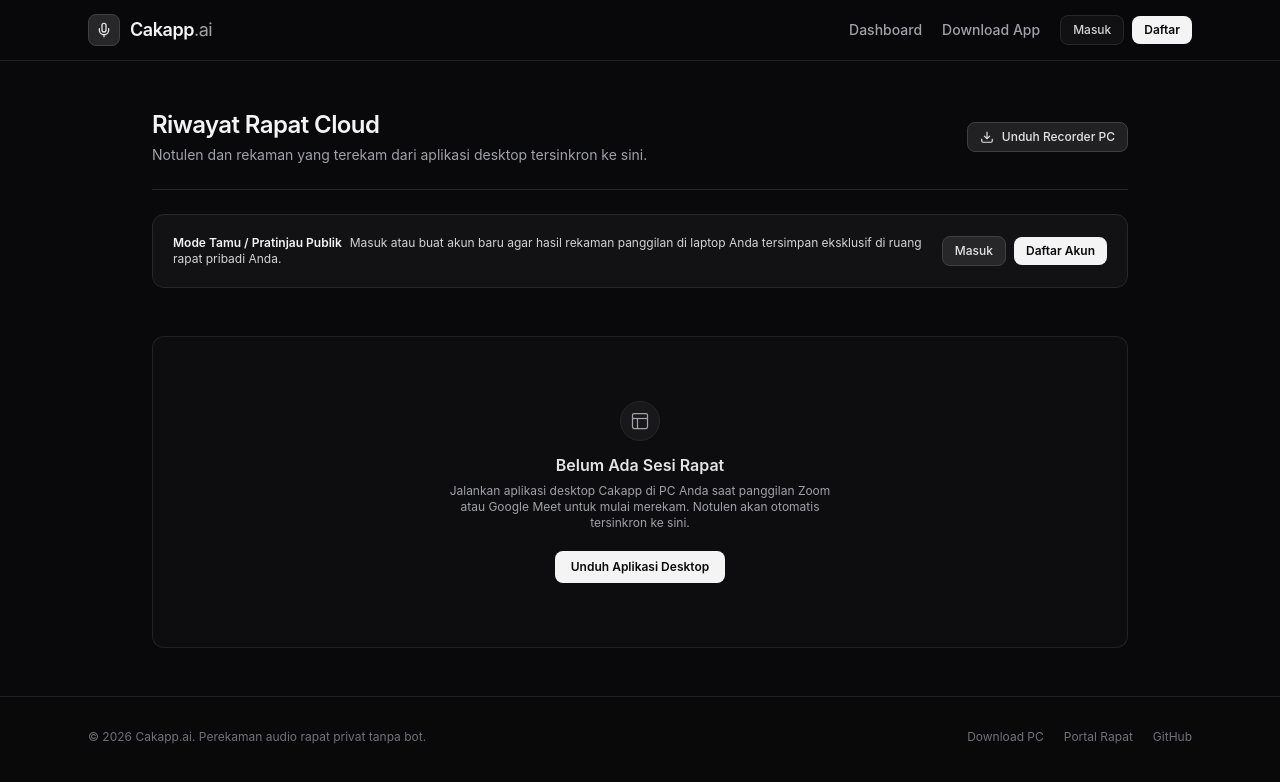
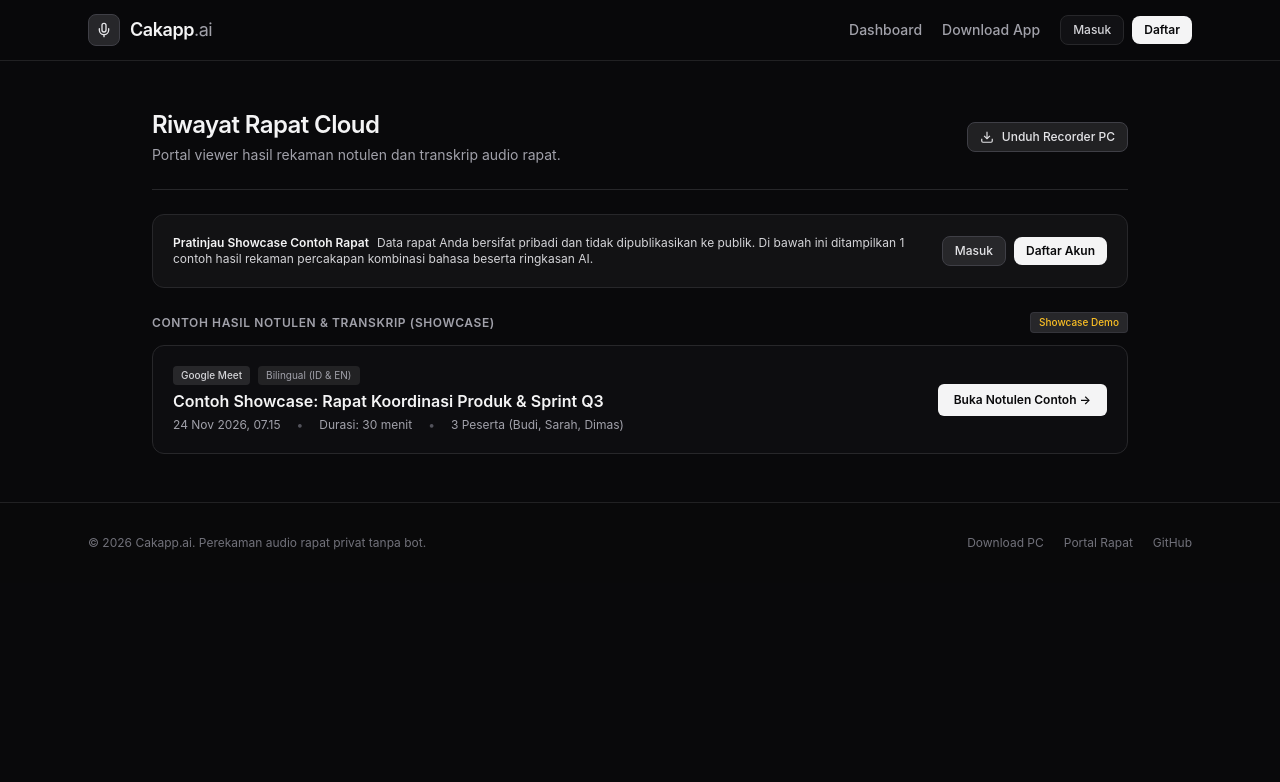
Before and after one commit to yudstrz/cakapp, a Next.js app in the folder web/: page /dashboard in a window 1280 px wide. Shown: the top 782 px of the page. Built offline with nearby package versions, Linux system fonts and the light colour scheme; no server answers; the database is empty.

Commit message:
feat(web): add single showcase demo with bilingual conversation and hide raw test data from public

```diff
--- a/web/src/app/dashboard/meetings/[id]/page.tsx
+++ b/web/src/app/dashboard/meetings/[id]/page.tsx
@@ -1,8 +1,9 @@
 import React from 'react';
 import Link from 'next/link';
-import { notFound } from 'next/navigation';
+import { notFound, redirect } from 'next/navigation';
 import { getDb } from '@/lib/neon';
 import { getCurrentUser } from '@/lib/auth';
+import { SHOWCASE_MEETING } from '@/lib/showcase';
 
 export const revalidate = 0;
 
@@ -26,6 +27,22 @@ export default async function MeetingDetailPage({
   params: Promise<{ id: string }>;
 }) {
   const { id } = await params;
+  const user = await getCurrentUser();
+
+  let meeting: any;
+  let notes: any = null;
+  let transcriptRows: any[] = [];
+  const isShowcase = id === 'showcase-demo';
+
+  if (isShowcase) {
+    meeting = SHOWCASE_MEETING;
+    notes = SHOWCASE_MEETING.notes;
+    transcriptRows = SHOWCASE_MEETING.transcripts;
+  } else {
+    if (!user) {
+      redirect('/login');
+    }
+
     const sql = getDb();
     if (!sql) {
       return (
@@ -38,7 +55,7 @@ export default async function MeetingDetailPage({
     const meetingRows = (await sql`
       SELECT id, user_id, title, started_at, ended_at, attendees, language, app, state
       FROM meetings
-    WHERE id = ${id}
+      WHERE id = ${id} AND (user_id = ${user.id} OR user_id IS NULL)
       LIMIT 1
     `) as any[];
 
@@ -46,21 +63,23 @@ export default async function MeetingDetailPage({
       notFound();
     }
 
-  const meeting = meetingRows[0];
+    meeting = meetingRows[0];
+
     const noteRows = (await sql`
       SELECT mine, enhanced, updated_at
       FROM notes
       WHERE meeting_id = ${id}
       LIMIT 1
     `) as any[];
-  const notes = noteRows[0] || null;
+    notes = noteRows[0] || null;
 
-  const transcriptRows = (await sql`
+    transcriptRows = (await sql`
       SELECT id, track, start_ms, end_ms, text, speaker
       FROM transcripts
       WHERE meeting_id = ${id}
       ORDER BY start_ms ASC
     `) as any[];
+  }
 
   const dateStr = meeting.started_at
     ? new Date(Number(meeting.started_at)).toLocaleDateString('id-ID', {
@@ -94,11 +113,16 @@ export default async function MeetingDetailPage({
       {/* Header Card */}
       <div className="rounded-2xl border border-zinc-800 bg-zinc-900/40 p-6 sm:p-8 backdrop-blur-sm">
         <div className="flex flex-wrap items-center gap-2 mb-3">
+          {isShowcase && (
+            <span className="rounded bg-amber-950/80 border border-amber-800/60 px-2.5 py-0.5 text-[10px] font-medium text-amber-300">
+              Showcase Demo
+            </span>
+          )}
           <span className="rounded bg-zinc-800 px-2.5 py-0.5 text-[10px] font-medium text-zinc-300 uppercase tracking-wider">
             {meeting.app || 'Panggilan'}
           </span>
           <span className="rounded bg-zinc-800/80 px-2 py-0.5 text-[10px] text-zinc-400">
-            Bahasa: {(meeting.language || 'id').toUpperCase()}
+            Bahasa: {meeting.language || 'ID'}
           </span>
           {durationMs && (
             <span className="rounded bg-zinc-800/80 px-2 py-0.5 text-[10px] text-zinc-400">
@@ -119,6 +143,23 @@ export default async function MeetingDetailPage({
             </span>
           )}
         </div>
+
+        {isShowcase && (
+          <div className="mt-5 rounded-xl border border-zinc-800 bg-zinc-950/60 p-4 flex flex-col sm:flex-row sm:items-center justify-between gap-3">
+            <div className="flex items-center gap-3">
+              <span className="flex h-8 w-8 items-center justify-center rounded-full bg-zinc-800 text-zinc-200">
+                <svg className="w-3.5 h-3.5 ml-0.5" viewBox="0 0 24 24" fill="currentColor">
+                  <polygon points="5 3 19 12 5 21 5 3" />
+                </svg>
+              </span>
+              <div>
+                <div className="text-xs font-medium text-zinc-200">Pemutar Audio Rekaman (Simulasi Sinkron Karaoke)</div>
+                <div className="text-[11px] text-zinc-400">Menangkap audio percakapan dual-track langsung dari sistem operasi</div>
+              </div>
+            </div>
+            <span className="text-xs font-mono text-zinc-400 shrink-0">01:08 / 30:00</span>
+          </div>
+        )}
       </div>
 
       {/* Content Section */}
--- a/web/src/app/dashboard/page.tsx
+++ b/web/src/app/dashboard/page.tsx
@@ -2,12 +2,13 @@ import React from 'react';
 import Link from 'next/link';
 import { getDb } from '@/lib/neon';
 import { getCurrentUser } from '@/lib/auth';
+import { SHOWCASE_MEETING } from '@/lib/showcase';
 
 export const revalidate = 0;
 
 export default async function DashboardPage() {
   const user = await getCurrentUser();
-  let meetings: any[] = [];
+  let userMeetings: any[] = [];
   let isConfigured = true;
   let statusNotice = '';
 
@@ -15,30 +16,27 @@ export default async function DashboardPage() {
   if (!sql) {
     isConfigured = false;
     statusNotice = 'DATABASE_URL belum ditambahkan di menu Environment Variables Vercel.';
-  } else {
+  } else if (user) {
     try {
-      if (user) {
-        // Query user's meetings (or unassigned meetings for demonstration)
-        meetings = (await sql`
+      userMeetings = (await sql`
         SELECT id, user_id, title, started_at, attendees, language, sync_version
         FROM meetings
-          WHERE user_id = ${user.id} OR user_id IS NULL
+        WHERE user_id = ${user.id}
         ORDER BY started_at DESC
         LIMIT 30;
       `) as any[];
-      } else {
-        // Guest mode / public preview
-        meetings = (await sql`
-          SELECT id, user_id, title, started_at, attendees, language, sync_version
-          FROM meetings
-          ORDER BY started_at DESC
-          LIMIT 20;
-        `) as any[];
-      }
     } catch (err: any) {
       statusNotice = err.message || 'Gagal memuat data dari database cloud.';
     }
   }
+
+  const showcaseDateStr = new Date(SHOWCASE_MEETING.started_at).toLocaleDateString('id-ID', {
+    day: 'numeric',
+    month: 'short',
+    year: 'numeric',
+    hour: '2-digit',
+    minute: '2-digit',
+  });
 
   return (
     <div className="mx-auto max-w-5xl px-4 sm:px-6 py-8 sm:py-12">
@@ -51,14 +49,14 @@ export default async function DashboardPage() {
             </h1>
             {user && (
               <span className="rounded-full bg-emerald-950/80 border border-emerald-800/60 px-2.5 py-0.5 text-[10px] font-medium text-emerald-300">
-                Terhubung: {user.email}
+                Akun: {user.email}
               </span>
             )}
           </div>
           <p className="text-xs sm:text-sm text-zinc-400">
             {user
-              ? `Selamat datang, ${user.full_name}. Notulen rapat Anda tersimpan rapi dan aman di cloud.`
-              : 'Notulen dan rekaman yang terekam dari aplikasi desktop tersinkron ke sini.'}
+              ? `Selamat datang, ${user.full_name}. Di bawah ini adalah daftar rapat pribadi yang terekam dari komputer Anda.`
+              : 'Portal viewer hasil rekaman notulen dan transkrip audio rapat.'}
           </p>
         </div>
 
@@ -77,14 +75,14 @@ export default async function DashboardPage() {
         </div>
       </div>
 
-      {/* Guest notice banner */}
-      {!user && isConfigured && (
+      {/* Guest notice banner with call to action */}
+      {!user && (
         <div className="mt-6 rounded-xl border border-zinc-800 bg-zinc-900/60 p-4 sm:p-5 flex flex-col sm:flex-row sm:items-center justify-between gap-4">
           <div className="text-xs text-zinc-300">
             <span className="font-semibold text-zinc-100 block sm:inline mr-2">
-              Mode Tamu / Pratinjau Publik
+              Pratinjau Showcase Contoh Rapat
             </span>
-            Masuk atau buat akun baru agar hasil rekaman panggilan di laptop Anda tersimpan eksklusif di ruang rapat pribadi Anda.
+            Data rapat Anda bersifat pribadi dan tidak dipublikasikan ke publik. Di bawah ini ditampilkan 1 contoh hasil rekaman percakapan kombinasi bahasa beserta ringkasan AI.
           </div>
           <div className="flex items-center gap-2 shrink-0">
             <Link
@@ -103,50 +101,31 @@ export default async function DashboardPage() {
         </div>
       )}
 
-      {/* Database warning notice */}
+      {/* Database warning notice if any */}
       {!isConfigured && (
         <div className="mt-6 rounded-lg border border-amber-800/60 bg-amber-950/30 p-4 text-xs text-amber-200">
           <div className="font-medium mb-1">Perhatian Konfigurasi Database:</div>
           <div>{statusNotice}</div>
-          <div className="mt-2 text-zinc-400">
-            Buka Vercel $\rightarrow$ Project Settings $\rightarrow$ Environment Variables $\rightarrow$ tambahkan <code className="text-amber-300">DATABASE_URL</code> dengan connection string Neon Anda.
-          </div>
         </div>
       )}
 
-      {isConfigured && statusNotice && (
-        <div className="mt-6 rounded-lg border border-red-800/60 bg-red-950/30 p-4 text-xs text-red-200">
-          {statusNotice}
+      {/* LOGGED IN USER: Personal Meetings */}
+      {user && (
+        <div className="mt-8">
+          <h2 className="text-sm font-semibold uppercase tracking-wider text-zinc-400 mb-3">
+            Rapat Pribadi Saya ({userMeetings.length})
+          </h2>
+
+          {userMeetings.length === 0 ? (
+            <div className="text-center py-12 px-4 rounded-xl border border-zinc-800/80 bg-zinc-900/30 mb-8">
+              <h3 className="text-sm font-semibold text-zinc-200">Belum Ada Sesi Rapat Pribadi</h3>
+              <p className="mt-1 text-xs text-zinc-400 max-w-sm mx-auto">
+                Buka aplikasi Cakapp di komputer Anda saat rapat online. Hasil rekaman otomatis tersinkron ke akun ini.
+              </p>
             </div>
-      )}
-
-      {/* Empty State */}
-      {meetings.length === 0 && isConfigured && !statusNotice && (
-        <div className="mt-12 text-center py-16 px-4 rounded-xl border border-zinc-800/80 bg-zinc-900/30">
-          <div className="mx-auto w-10 h-10 rounded-full border border-zinc-800 bg-zinc-900 flex items-center justify-center text-zinc-400 mb-3">
-            <svg className="w-5 h-5" viewBox="0 0 24 24" fill="none" stroke="currentColor" strokeWidth="1.5">
-              <rect width="18" height="18" x="3" y="3" rx="2" />
-              <path d="M3 9h18" />
-              <path d="M9 21V9" />
-            </svg>
-          </div>
-          <h2 className="text-sm sm:text-base font-semibold text-zinc-200">Belum Ada Sesi Rapat</h2>
-          <p className="mt-1.5 text-xs text-zinc-400 max-w-sm mx-auto">
-            Jalankan aplikasi desktop Cakapp di PC Anda saat panggilan Zoom atau Google Meet untuk mulai merekam. Notulen akan otomatis tersinkron ke sini.
-          </p>
-          <Link
-            href="/download"
-            className="mt-5 inline-flex items-center gap-2 rounded-lg bg-zinc-100 px-4 py-2 text-xs font-semibold text-zinc-950 hover:bg-white transition-colors"
-          >
-            Unduh Aplikasi Desktop
-          </Link>
-        </div>
-      )}
-
-      {/* Meeting List */}
-      {meetings.length > 0 && (
-        <div className="mt-6 divide-y divide-zinc-800/80 rounded-xl border border-zinc-800 bg-zinc-900/20 overflow-hidden">
-          {meetings.map((m) => {
+          ) : (
+            <div className="divide-y divide-zinc-800/80 rounded-xl border border-zinc-800 bg-zinc-900/20 overflow-hidden mb-8">
+              {userMeetings.map((m) => {
                 const dateStr = m.started_at
                   ? new Date(Number(m.started_at)).toLocaleDateString('id-ID', {
                       day: 'numeric',
@@ -164,17 +143,11 @@ export default async function DashboardPage() {
                     className="flex flex-col sm:flex-row sm:items-center justify-between gap-3 p-4 sm:p-5 hover:bg-zinc-900/50 transition-colors"
                   >
                     <div className="min-w-0">
-                  <h3 className="font-medium text-sm sm:text-base text-zinc-100 truncate">
+                      <h4 className="font-medium text-sm sm:text-base text-zinc-100 truncate">
                         {m.title || 'Rapat Tanpa Judul'}
-                  </h3>
+                      </h4>
                       <div className="mt-1 flex flex-wrap items-center gap-x-4 gap-y-1 text-xs text-zinc-400">
-                    <span className="flex items-center gap-1.5">
-                      <svg className="w-3.5 h-3.5 text-zinc-500" viewBox="0 0 24 24" fill="none" stroke="currentColor" strokeWidth="2">
-                        <circle cx="12" cy="12" r="10" />
-                        <polyline points="12 6 12 12 16 14" />
-                      </svg>
-                      {dateStr}
-                    </span>
+                        <span>{dateStr}</span>
                         <span className="text-zinc-600">•</span>
                         <span>Bahasa: {(m.language || 'id').toUpperCase()}</span>
                         <span className="text-zinc-600">•</span>
@@ -196,5 +169,53 @@ export default async function DashboardPage() {
             </div>
           )}
         </div>
+      )}
+
+      {/* SHOWCASE SECTION (Always available as high-craft reference) */}
+      <div className={user ? 'mt-8 border-t border-zinc-800/80 pt-8' : 'mt-6'}>
+        <div className="flex items-center justify-between mb-3">
+          <h2 className="text-xs font-semibold uppercase tracking-wider text-zinc-400">
+            Contoh Hasil Notulen & Transkrip (Showcase)
+          </h2>
+          <span className="rounded bg-zinc-800 border border-zinc-700/60 px-2 py-0.5 text-[10px] font-medium text-amber-400">
+            Showcase Demo
+          </span>
+        </div>
+
+        <div className="rounded-xl border border-zinc-800 bg-zinc-900/30 overflow-hidden">
+          <div className="flex flex-col sm:flex-row sm:items-center justify-between gap-3 p-4 sm:p-5 hover:bg-zinc-900/50 transition-colors">
+            <div className="min-w-0">
+              <div className="flex items-center gap-2 mb-1">
+                <span className="rounded bg-zinc-800 px-2 py-0.5 text-[10px] font-medium text-zinc-300">
+                  {SHOWCASE_MEETING.app}
+                </span>
+                <span className="rounded bg-zinc-800/80 px-2 py-0.5 text-[10px] text-zinc-400">
+                  {SHOWCASE_MEETING.language}
+                </span>
+              </div>
+              <h3 className="font-semibold text-sm sm:text-base text-zinc-100">
+                {SHOWCASE_MEETING.title}
+              </h3>
+              <div className="mt-1 flex flex-wrap items-center gap-x-4 gap-y-1 text-xs text-zinc-400">
+                <span>{showcaseDateStr}</span>
+                <span className="text-zinc-600">•</span>
+                <span>Durasi: 30 menit</span>
+                <span className="text-zinc-600">•</span>
+                <span>{SHOWCASE_MEETING.attendees.length} Peserta (Budi, Sarah, Dimas)</span>
+              </div>
+            </div>
+
+            <div className="flex items-center gap-2 mt-2 sm:mt-0 shrink-0">
+              <Link
+                href="/dashboard/meetings/showcase-demo"
+                className="w-full sm:w-auto text-center rounded-md bg-zinc-100 px-4 py-2 text-xs font-semibold text-zinc-950 hover:bg-white transition-colors"
+              >
+                Buka Notulen Contoh &rarr;
+              </Link>
+            </div>
+          </div>
+        </div>
+      </div>
+    </div>
   );
 }
--- a/web/src/app/layout.tsx
+++ b/web/src/app/layout.tsx
@@ -2,8 +2,6 @@ import type { Metadata } from 'next';
 import './globals.css';
 import { getCurrentUser } from '@/lib/auth';
 import UserNav from '@/components/UserNav';
-
-export const dynamic = 'force-dynamic';
 
 export const metadata: Metadata = {
   title: 'Cakapp — AI Meeting Recorder & Smart Intelligence',
--- /dev/null
+++ b/web/src/lib/showcase.ts
@@ -0,0 +1,92 @@
+export type ShowcaseMeeting = {
+  id: string;
+  title: string;
+  started_at: number;
+  ended_at: number;
+  app: string;
+  language: string;
+  attendees: Array<{ name: string; email: string }>;
+  notes: {
+    enhanced: string;
+    mine: string;
+  };
+  transcripts: Array<{
+    id: number;
+    speaker: string;
+    track: 'me' | 'them';
+    start_ms: number;
+    end_ms: number;
+    text: string;
+  }>;
+};
+
+export const SHOWCASE_MEETING: ShowcaseMeeting = {
+  id: 'showcase-demo',
+  title: 'Contoh Showcase: Rapat Koordinasi Produk & Sprint Q3',
+  started_at: Date.now() - 3600000 * 2,
+  ended_at: Date.now() - 3600000 * 2 + 1800000, // 30 mins
+  app: 'Google Meet',
+  language: 'Bilingual (ID & EN)',
+  attendees: [
+    { name: 'Budi Santoso', email: 'budi@cakapp.ai' },
+    { name: 'Sarah Wijaya', email: 'sarah@cakapp.ai' },
+    { name: 'Dimas Pratama', email: 'dimas@cakapp.ai' },
+  ],
+  notes: {
+    enhanced: `### Ringkasan Eksekutif
+Rapat koordinasi mingguan membahas kesiapan rilis fitur Whisper lokal dan sinkronisasi database cloud dua arah. Tim menyepakati bahwa performa transkripsi di komputer lokal sudah sangat cepat tanpa latensi server, dan integrasi cloud akan fokus pada kenyamanan akses tim.
+
+### Pokok Keputusan (Key Decisions)
+1. **Fitur Rekam Native Tanpa Bot**: Perekaman audio desktop tetap berfokus pada tangkapan langsung dari OS (WASAPI untuk Windows) agar peserta panggilan tidak merasa terganggu dengan adanya bot meeting.
+2. **Kamus Jargon Bilingual**: Istilah bisnis dan teknis dalam bahasa Inggris diizinkan masuk ke kamus jargon internal agar transkripsi Whisper tetap akurat saat percakapan bercampur bahasa (code-switching).
+3. **Penyimpanan Transkrip**: Notulen dan ringkasan eksekutif disinkronkan ke cloud, sementara rekaman audio mentah tetap tersimpan privat di perangkat lokal masing-masing pengguna.
+
+### Daftar Tugas & Tindak Lanjut (Action Items)
+- [ ] **Sarah (Tech Lead)**: Finalisasi skema database PostgreSQL di Neon dan pastikan Row-Level Security aktif sebelum deployment ke staging.
+- [ ] **Dimas (Frontend)**: Selesaikan penampil notulen di web portal agar anggota tim bisa langsung membaca rangkuman tanpa perlu menginstall aplikasi desktop.
+- [ ] **Budi (PM)**: Follow up jadwal testing dengan tim sales dan finance untuk uji coba transkripsi bilingual di panggilan Zoom besok pagi.`,
+    mine: 'Rapat koordinasi mingguan sprint Q3. Fokus utama: akurasi Whisper bilingual dan sinkronisasi notulen ke portal web.',
+  },
+  transcripts: [
+    {
+      id: 1,
+      speaker: 'Budi Santoso (Product Manager)',
+      track: 'me',
+      start_ms: 0,
+      end_ms: 12500,
+      text: 'Halo selamat pagi semuanya. Terima kasih sudah join di sync meeting hari ini. Agenda kita ada dua: pertama review hasil evaluasi Whisper lokal, dan kedua follow up integrasi cloud sync untuk notulen.',
+    },
+    {
+      id: 2,
+      speaker: 'Sarah Wijaya (Tech Lead)',
+      track: 'them',
+      start_ms: 13000,
+      end_ms: 27500,
+      text: 'Pagi Mas Budi. Dari tim engineering, performa Whisper di lokal sudah stabil banget. Kita uji coba percakapan campuran bahasa Indonesia dan istilah teknis bahasa Inggris, transkripsinya tetap akurat berkat custom jargon prompt yang kita pasang.',
+    },
+    {
+      id: 3,
+      speaker: 'Dimas Pratama (Frontend Engineer)',
+      track: 'them',
+      start_ms: 28000,
+      end_ms: 41000,
+      text: 'Betul, kemarin kita test kata-kata seperti "action items", "deployment ke production", dan "standup mingguan", semuanya tertranskrip sempurna tanpa salah eja.',
+    },
+    {
+      id: 4,
+      speaker: 'Budi Santoso (Product Manager)',
+      track: 'me',
+      start_ms: 41500,
+      end_ms: 54000,
+      text: 'Bagus sekali. Nah, untuk portal web, tolong pastikan notulen dan action items bisa dibaca rekan kerja lewat browser tanpa mereka harus download app desktop ya. Itu jadi killer feature kita.',
+    },
+    {
+      id: 5,
+      speaker: 'Sarah Wijaya (Tech Lead)',
+      track: 'them',
+      start_ms: 54500,
+      end_ms: 68000,
+      text: 'Siap Mas. Data rapat otomatis ter-push ke Neon PostgreSQL dengan enkripsi aman. Begitu rapat ditutup di PC, notulen langsung muncul di dashboard web dalam hitungan detik.',
+    },
+  ],
+};
```
Lines whose indentation alone changed are shown as unchanged.
